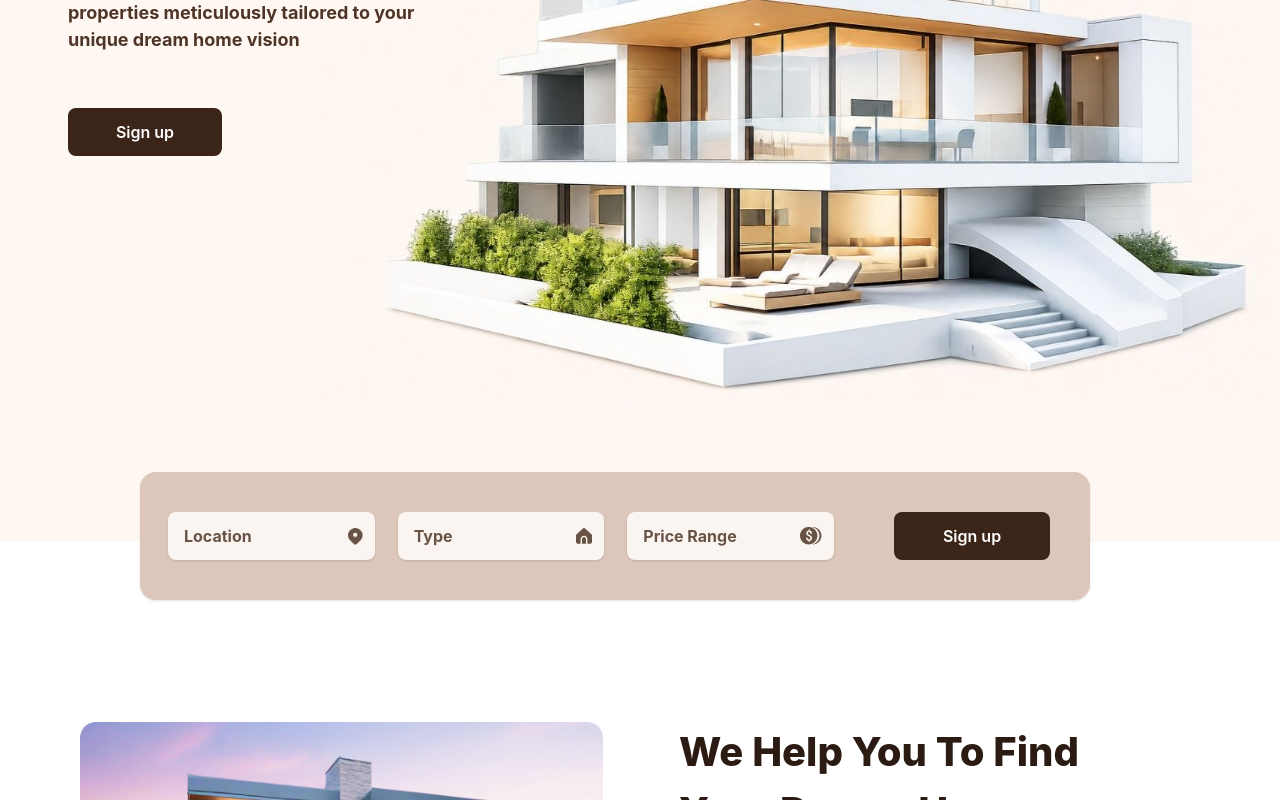
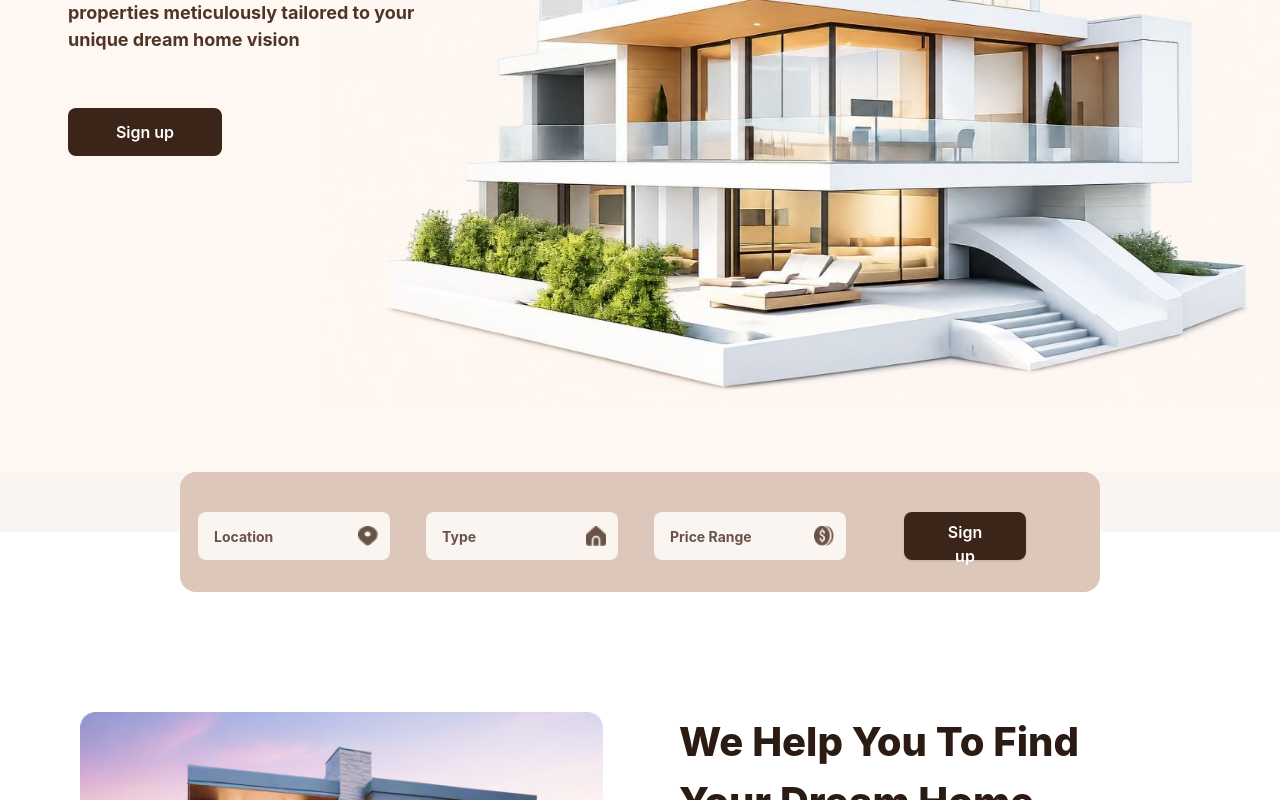
Before and after one commit to abduletifabdella29-lab/dwello-real-estate, a React (Vite) app in the folder dwello-real-estate/: page / in a window 1280 px wide. Shown: the part 421-1221 px from the top of the page. Built offline with nearby package versions, Linux system fonts and the light colour scheme.

Commit message:
feat: add responsive Hero Search Section

```diff
--- a/dwello-real-estate/src/Components/HeroSearchSection.jsx
+++ b/dwello-real-estate/src/Components/HeroSearchSection.jsx
@@ -4,63 +4,38 @@
 import price from '../assets/icons/price.png'
 
 function HeroSearchSection() {
-return (
-    <>
-    <div className='bg-[#FEF7F2] h-17.5'>
-        <div className="flex bg-[#DDC7BB] w-237.5 mb-34 ml-35 rounded-2xl py-10 pl-7 pr-10 focus:outline-none shadow-sm">
-            <div className="relative w-55">
-                <input
-                type="text"
-                placeholder="Location"
-                className="w-full bg-[#FAF5F0] text-[#695346] placeholder-[#695346] font-bold py-3 pl-4 pr-10 rounded-lg focus:outline-none shadow-sm "
-            />
-                <div className="absolute inset-y-0 right-0 flex items-center pr-3 pointer-events-none">
-                <img
-                    src={location}
-                    alt="Location"
-                    className="w-[14.6px] h-[17.5px] object-contain"
-                />
+    return (
+        <div className='bg-[#FBF5F1] sm:mb-40 h-44 lg:h-15'>
+            <div className='bg-[#DDC7BB] w-86 h-88 m-auto rounded-2xl lg:flex lg:w-230 lg:h-30 py-10 lg:m-auto items-center'>
+                <div className="relative w-48 h-12 bg-[#FBF5F1] rounded-lg flex items-center -mt-1.25 ml-20 my-8 lg:m-auto">
+                    <input type="text" placeholder="Location" className="w-full h-full bg-transparent pl-4 pr-10 text-sm font-bold outline-none placeholder:text-[#695346]"/>
+                    <button className="absolute right-3">
+                    <img src={location} alt="Location" className="w-5 h-5" />
+                    </button>
+                </div>
+
+                <div className="relative w-48 h-12 bg-[#FBF5F1] rounded-lg flex items-center -mt-1.25 ml-20 my-8 lg:m-auto">
+                    <input type="text" placeholder="Type" className="w-full h-full bg-transparent pl-4 pr-10 text-sm font-bold outline-none placeholder:text-[#695346]"/>
+                    <button className="absolute right-3">
+                    <img src={home} alt="Location" className="w-5 h-5" />
+                    </button>
+                </div>
+
+                <div className="relative w-48 h-12 bg-[#FBF5F1] rounded-lg flex items-center -mt-1.25 ml-20 my-8 lg:m-auto">
+                    <input type="text" placeholder="Price Range" className="w-full h-full bg-transparent pl-4 pr-10 text-sm font-bold outline-none placeholder:text-[#695346]"/>
+                    <button className="absolute right-3">
+                    <img src={price} alt="Location" className="w-5 h-5" />
+                    </button>
+                </div>
+
+                <div className='w-39 h-14 rounded-lg ml-30 flex justify-between items-center mt-8 lg:m-10'>
+                    <button className='w-30.5 h-12 bg-[#3B2418] text-white font-semibold rounded-lg px-8 py-2 hover:opacity-90 transition-all duration-300 mt-2 shadow-sm'>
+                        Sign up
+                    </button>
                 </div>
             </div>
-
-            <div className="relative w-55 ml-5.75">
-                <input
-                type="text"
-                placeholder="Type"
-                className="w-full bg-[#FAF5F0] text-[#695346] placeholder-[#695346] font-bold py-3 pl-4 pr-10 rounded-lg focus:outline-none shadow-sm "
-            />
-                <div className="absolute inset-y-0 right-0 flex items-center pr-3 pointer-events-none">
-                <img
-                    src={home}
-                    alt="Location"
-                    className="w-4 h-[15.81px] object-contain"
-                />
-                </div>
-            </div>
-
-            <div className="relative w-55 ml-5.75">
-                <input
-                type="text"
-                placeholder="Price Range"
-                className="w-full bg-[#FAF5F0] text-[#695346] placeholder-[#695346] font-bold py-3 pl-4 pr-10 rounded-lg focus:outline-none shadow-sm "
-            />
-                <div className="absolute inset-y-0 right-0 flex items-center pr-3 pointer-events-none">
-                <img
-                    src={price}
-                    alt="Location"
-                    className="w-5.5 h-5.5 object-contain"
-                />
-                </div>
-            </div>
-
-            <a href="#">
-            <button className="w-39 h-12 ml-15 bg-[#3B2418] text-white font-semibold rounded-lg hover:opacity-90 transition cursor-pointer">Sign up
-            </button>
-            </a>
         </div>
-    </div>
-    </>
-)
+    )
 }
 
 export default HeroSearchSection
```
